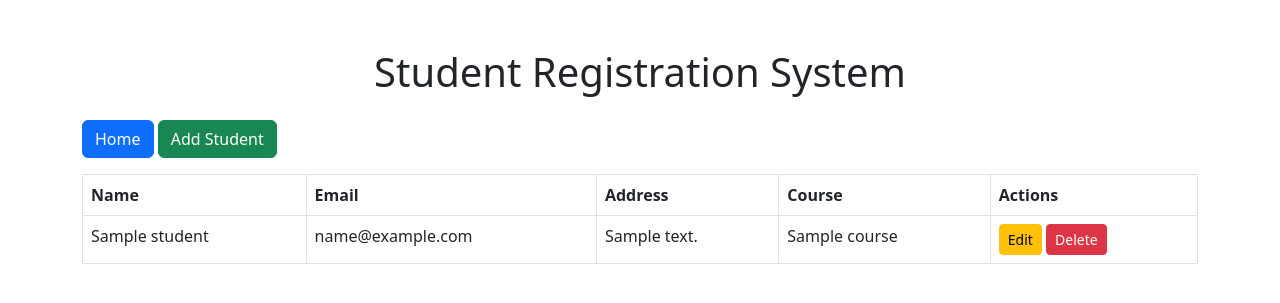
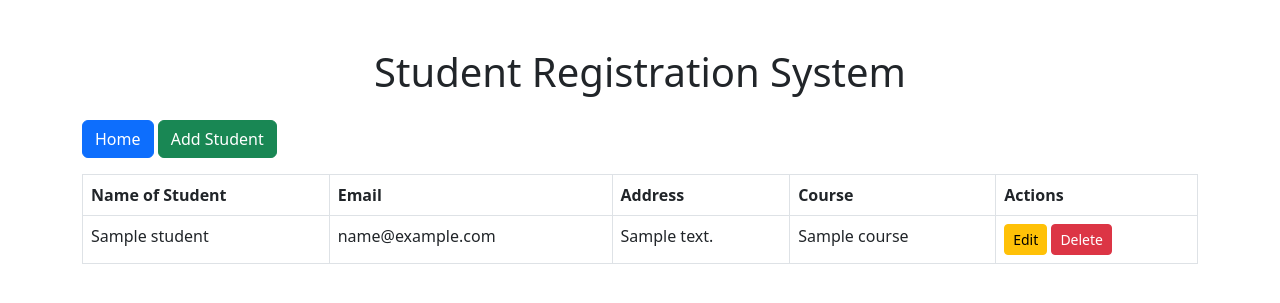
Before and after one commit to Avinashsain/flask-ci-cd-app, a Flask app: page / in a window 1280 px wide. Shown: the top 303 px of the page. Run offline with Flask 3, Linux system fonts and the light colour scheme; a database or web service that is not in the repository returns one stand-in record (values such as "Sample title"); some libraries are stand-ins or nearby versions.

Commit message:
Update index file

```diff
--- a/templates/index.html
+++ b/templates/index.html
@@ -4,7 +4,7 @@
 <table class="table table-bordered">
     <thead>
         <tr>
-            <th>Name</th>
+            <th>Name of Student</th>
             <th>Email</th>
             <th>Address</th>
             <th>Course</th>
```
